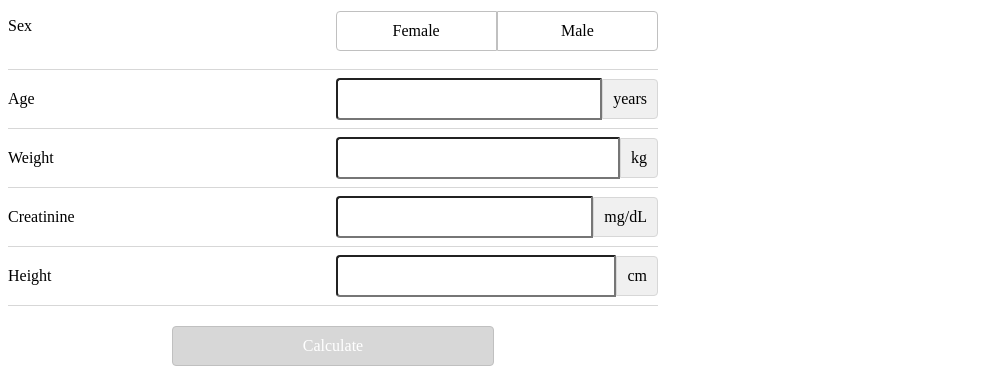
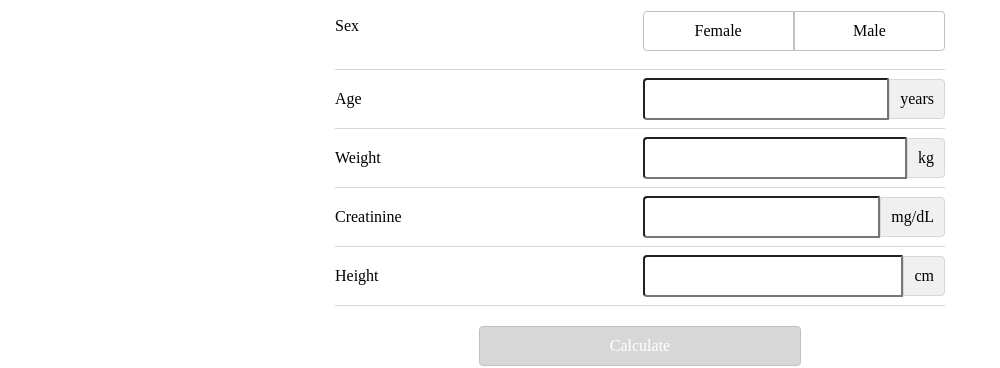
Before and after one commit to liirene1/medical-calculator, a React (Create React App) app: page / in a window 1280 px wide. Shown: the part 270-638 px from the top of the page, without its empty margins (0-1000 px from the left). Built offline with nearby package versions, Linux system fonts and the light colour scheme; no server answers.

Commit message:
Refactor. InputRowreusable component.

```diff
--- a/src/App.css
+++ b/src/App.css
@@ -1,3 +1,4 @@
 .container {
-  max-width: 650px;
+  max-width: 610px;
+  margin: auto;
 }
--- a/src/components/ButtonTab/index.css
+++ b/src/components/ButtonTab/index.css
@@ -3,6 +3,7 @@
   flex: 1 1 50%;
   text-align: center;
   padding: 10px;
+  cursor: pointer;
 }
 
 .btn:first-of-type {
--- /dev/null
+++ b/src/components/InputRow/index.css
@@ -0,0 +1,27 @@
+.input-group {
+  display: flex;
+}
+
+input {
+  flex: 1 1 auto;
+  border-radius: 4px 0 0 4px;
+  width: 100%;
+  font-size: 16px;
+  color: #595959;
+  padding: 10px;
+}
+
+input::-webkit-outer-spin-button,
+input::-webkit-inner-spin-button {
+  -webkit-appearance: none;
+  margin: 0;
+}
+
+.units {
+  flex: 0 0 auto;
+  border-radius: 0 4px 4px 0;
+  background-color: #f0f0f0;
+  border: 1px solid #d7d7d7;
+  align-self: center;
+  padding: 10px;
+}
--- /dev/null
+++ b/src/components/InputRow/index.js
@@ -0,0 +1,20 @@
+import React from "react";
+import './index.css';
+
+const InputRow = ({ label, handleChange, value, units }) => (
+  <div className="input-row">
+    <div className="label"> {label} </div>
+    <div className="input-wrapper">
+      <div className="input-group">
+        <input
+          type="number"
+          value={value}
+          onChange={handleChange}
+        />
+        <div className="units"> {units} </div>
+      </div>
+    </div>
+  </div>
+);
+
+export default InputRow;
--- a/src/components/PatientStats/index.css
+++ b/src/components/PatientStats/index.css
@@ -1,5 +1,10 @@
 .patient-stats {
   border-top: 1px solid #d7d7d7;
+}
+
+.btn-row {
+  margin-top: 20px;
+  text-align: center;
 }
 
 .input-row {
@@ -19,39 +24,6 @@
   flex: 1 1 50%;
 }
 
-.input-group {
-  display: flex;
-}
-
-input {
-  flex: 1 1 auto;
-  border-radius: 4px 0 0 4px;
-  width: 100%;
-  font-size: 16px;
-  color: #595959;
-  padding: 10px;
-}
-
-input::-webkit-outer-spin-button,
-input::-webkit-inner-spin-button {
-  -webkit-appearance: none;
-  margin: 0;
-}
-
-.units {
-  flex: 0 0 auto;
-  border-radius: 0 4px 4px 0;
-  background-color: #f0f0f0;
-  border: 1px solid #d7d7d7;
-  align-self: center;
-  padding: 10px;
-}
-
-.btn-row {
-  margin-top: 20px;
-  text-align: center;
-}
-
 .calculate-btn {
   width: 300px;
   text-align: center;
--- a/src/components/PatientStats/index.js
+++ b/src/components/PatientStats/index.js
@@ -1,6 +1,7 @@
 import React, { Component } from "react";
 import { connect } from "react-redux";
 import ButtonTab from "../ButtonTab";
+import InputRow from "../InputRow";
 import { calculate, determineSeverity } from "../../utils/calculate";
 import { getAgeSex, getWeight, getHeight } from "../../actions/patientStats";
 import { updateResult } from "../../actions/result";
@@ -9,12 +10,14 @@ import './index.css';
 export class PatientStats extends Component {
   constructor(props) {
     super(props);
+
+    const { sex, age, weight, height, creatinine } = props.patientInfo;
     this.state = {
-      sexSelected: undefined,
-      age: undefined,
-      weight: undefined,
-      height: undefined,
-      creatinine: undefined
+      sexSelected: sex || '',
+      age: age || '',
+      weight: weight || '',
+      height: height || '',
+      creatinine: creatinine || ''
     };
     this.handleClick = this.handleClick.bind(this);
     this.handleInputChange = this.handleInputChange.bind(this);
@@ -45,12 +48,10 @@ export class PatientStats extends Component {
     const { sexSelected, age, weight, height, creatinine } = this.state;
     const score = calculate(sexSelected, age, weight, height, creatinine);
     const severity = determineSeverity(score);
-    console.log(severity);
     this.props.updateResult(score, severity);
   }
 
   render() {
-    // const { extraInfo } = this.props;
     const { sexSelected, age, weight, height, creatinine } = this.state;
     const isDisabled = !sexSelected || !age || !weight || !creatinine || !height;
     return (
@@ -73,61 +74,33 @@ export class PatientStats extends Component {
           </div>
         </div>
 
-        <div className="input-row">
-          <div className="label"> Age </div>
-          <div className="input-wrapper">
-            <div className="input-group">
-              <input
-                type="number"
+        <InputRow
+          label="Age"
           value={age}
-                onChange={e => this.handleInputChange("age", e.target.value)}
+          handleChange={e => this.handleInputChange("age", e.target.value)}
+          units="years"
         />
-              <div className="units"> years </div>
-            </div>
-          </div>
-        </div>
 
-        <div className="input-row">
-          <div className="label"> Weight </div>
-          <div className="input-wrapper">
-            <div className="input-group">
-              <input
-                type="number"
+        <InputRow
+          label="Weight"
           value={weight}
-                onChange={e => this.handleInputChange("weight", e.target.value)}
+          handleChange={e => this.handleInputChange("weight", e.target.value)}
+          units="kg"
         />
-              <div className="units"> kg </div>
-            </div>
-          </div>
-        </div>
 
-        <div className="input-row">
-          <div className="label"> Creatinine </div>
-          <div className="input-wrapper">
-            <div className="input-group">
-              <input
-                type="number"
+        <InputRow
+          label="Creatinine"
           value={creatinine}
-                onChange={e => this.handleInputChange("creatinine", e.target.value)}
+          handleChange={e => this.handleInputChange("creatinine", e.target.value)}
+          units="mg/dL"
         />
-              <div className="units"> mg/dL </div>
-            </div>
-          </div>
-        </div>
 
-        <div className="input-row">
-          <div className="label"> Height </div>
-          <div className="input-wrapper">
-            <div className="input-group">
-              <input
-                type="number"
+        <InputRow
+          label="Height"
           value={height}
-                onChange={e => this.handleInputChange("height", e.target.value)}
+          handleChange={e => this.handleInputChange("height", e.target.value)}
+          units="cm"
         />
-              <div className="units"> cm </div>
-            </div>
-          </div>
-        </div>
 
         <div className="btn-row">
           <div
```
Lines whose indentation alone changed are shown as unchanged.
